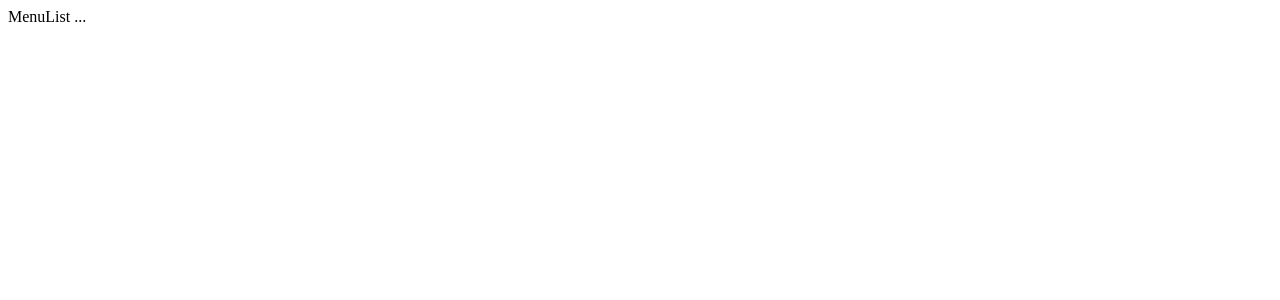
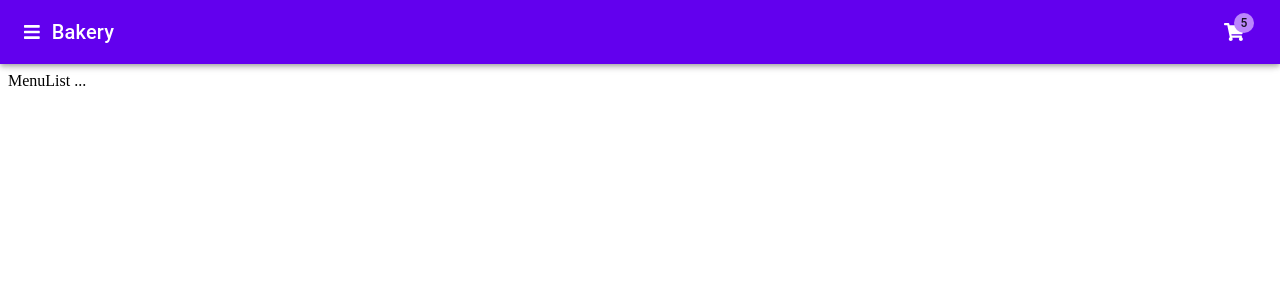
Before and after one commit to ex8/bakery, a React app in the folder packages/flower/: page /menu in a window 1280 px wide. Shown: the top 300 px of the page. Built offline with nearby package versions, Linux system fonts and the light colour scheme.

Commit message:
top bar component

```diff
--- a/packages/flower/package.json
+++ b/packages/flower/package.json
@@ -11,6 +11,10 @@
   "keywords": [],
   "author": "Matt Massoodi",
   "dependencies": {
+    "@fortawesome/fontawesome-svg-core": "^1.2.30",
+    "@fortawesome/free-brands-svg-icons": "^5.14.0",
+    "@fortawesome/free-solid-svg-icons": "^5.14.0",
+    "@fortawesome/react-fontawesome": "^0.1.11",
     "@material-ui/core": "^4.11.0",
     "@material-ui/lab": "^4.0.0-alpha.56",
     "react": "^16.13.1",
--- a/packages/flower/src/App.tsx
+++ b/packages/flower/src/App.tsx
@@ -1,11 +1,16 @@
 import React from 'react'
 import { MuiThemeProvider } from '@material-ui/core'
 import theme from './theme'
-import Router from './routes/Router'
+import { Router } from './routes'
+import { TopBar } from './components'
+import { BrowserRouter } from 'react-router-dom'
 
 const App: React.FC = () => (
   <MuiThemeProvider theme={theme}>
-    <Router />
+    <BrowserRouter>
+      <TopBar />
+      <Router />
+    </BrowserRouter>
   </MuiThemeProvider>
 )
 
--- /dev/null
+++ b/packages/flower/src/components/TopBar.tsx
@@ -0,0 +1,46 @@
+import React from 'react'
+import { AppBar, Toolbar, IconButton, Typography, Badge } from '@material-ui/core'
+import { makeStyles } from '@material-ui/core/styles'
+import { FontAwesomeIcon } from '@fortawesome/react-fontawesome'
+import { faBars, faShoppingCart } from '@fortawesome/free-solid-svg-icons'
+import { Link } from 'react-router-dom'
+
+const useStyles = makeStyles(theme => ({
+  container: {
+    flex: 1,
+  },
+  link: {
+    color: 'inherit',
+    textDecoration: 'none',
+  },
+  bars: {
+    marginLeft: -12,
+  },
+  toolbar: theme.mixins.toolbar,
+}))
+
+const TopBar: React.FC = () => {
+  const { container, link, bars, toolbar } = useStyles()
+  return (
+    <div className={container}>
+      <AppBar>
+        <Toolbar>
+          <IconButton className={bars} color='inherit' >
+            <FontAwesomeIcon icon={faBars} size="xs" />
+          </IconButton>
+          <Typography className={container} variant='h6'>
+            <Link className={link} to='/'>Bakery</Link>
+          </Typography>
+          <IconButton color='inherit'>
+            <Badge badgeContent={5} color="secondary">
+              <FontAwesomeIcon icon={faShoppingCart} size="xs" />
+            </Badge>
+          </IconButton>
+        </Toolbar>
+      </AppBar>
+      <div className={toolbar} />
+    </div>
+  )
+}
+
+export { TopBar }
--- /dev/null
+++ b/packages/flower/src/components/index.ts
@@ -0,0 +1 @@
+export * from './TopBar'
--- a/packages/flower/src/pages/Checkout.tsx
+++ b/packages/flower/src/pages/Checkout.tsx
@@ -6,4 +6,4 @@ const Checkout: React.FC = () => (
   </div>
 )
 
-export default Checkout
+export { Checkout }
--- a/packages/flower/src/pages/FourOhFour.tsx
+++ b/packages/flower/src/pages/FourOhFour.tsx
@@ -6,4 +6,4 @@ const FourOhFour: React.FC = () => (
   </div>
 )
 
-export default FourOhFour
+export { FourOhFour }
--- a/packages/flower/src/pages/Landing.tsx
+++ b/packages/flower/src/pages/Landing.tsx
@@ -6,4 +6,4 @@ const Landing: React.FC = () => (
   </div>
 )
 
-export default Landing
+export { Landing }
--- a/packages/flower/src/pages/MenuDetail.tsx
+++ b/packages/flower/src/pages/MenuDetail.tsx
@@ -6,4 +6,4 @@ const MenuDetail: React.FC = () => (
   </div>
 )
 
-export default MenuDetail
+export { MenuDetail }
--- a/packages/flower/src/pages/MenuList.tsx
+++ b/packages/flower/src/pages/MenuList.tsx
@@ -6,4 +6,4 @@ const MenuList: React.FC = () => (
   </div>
 )
 
-export default MenuList
+export { MenuList }
--- a/packages/flower/src/routes/Router.tsx
+++ b/packages/flower/src/routes/Router.tsx
@@ -1,13 +1,8 @@
 import React from 'react'
-import { BrowserRouter, Switch, Route } from 'react-router-dom'
-import Landing from '../pages/Landing'
-import MenuList from '../pages/MenuList'
-import MenuDetail from '../pages/MenuDetail'
-import Checkout from '../pages/Checkout'
-import FourOhFour from '../pages/FourOhFour'
+import { Switch, Route } from 'react-router-dom'
+import { Landing, MenuList, MenuDetail, Checkout, FourOhFour } from '../pages'
 
 const Router: React.FC = () => (
-  <BrowserRouter>
   <Switch>
     <Route exact path='/' component={Landing} />
     <Route exact path='/menu' component={MenuList} />
@@ -15,7 +10,6 @@ const Router: React.FC = () => (
     <Route exact path='/checkout' component={Checkout} />
     <Route component={FourOhFour} />
   </Switch>
-  </BrowserRouter>
 )
 
-export default Router
+export { Router }
--- /dev/null
+++ b/packages/flower/src/routes/index.ts
@@ -0,0 +1 @@
+export * from './Router'
--- a/packages/flower/src/theme.ts
+++ b/packages/flower/src/theme.ts
@@ -6,7 +6,7 @@ export default createMuiTheme({
       main: '#6200EE',
     },
     secondary: {
-      main: '#3700B3'
+      main: '#BB86FC',
     },
     // type: 'dark',
   }
```
Also changed, not shown: 1 other file (tests, documents, lock files or other folders). Lines whose indentation alone changed are shown as unchanged.
